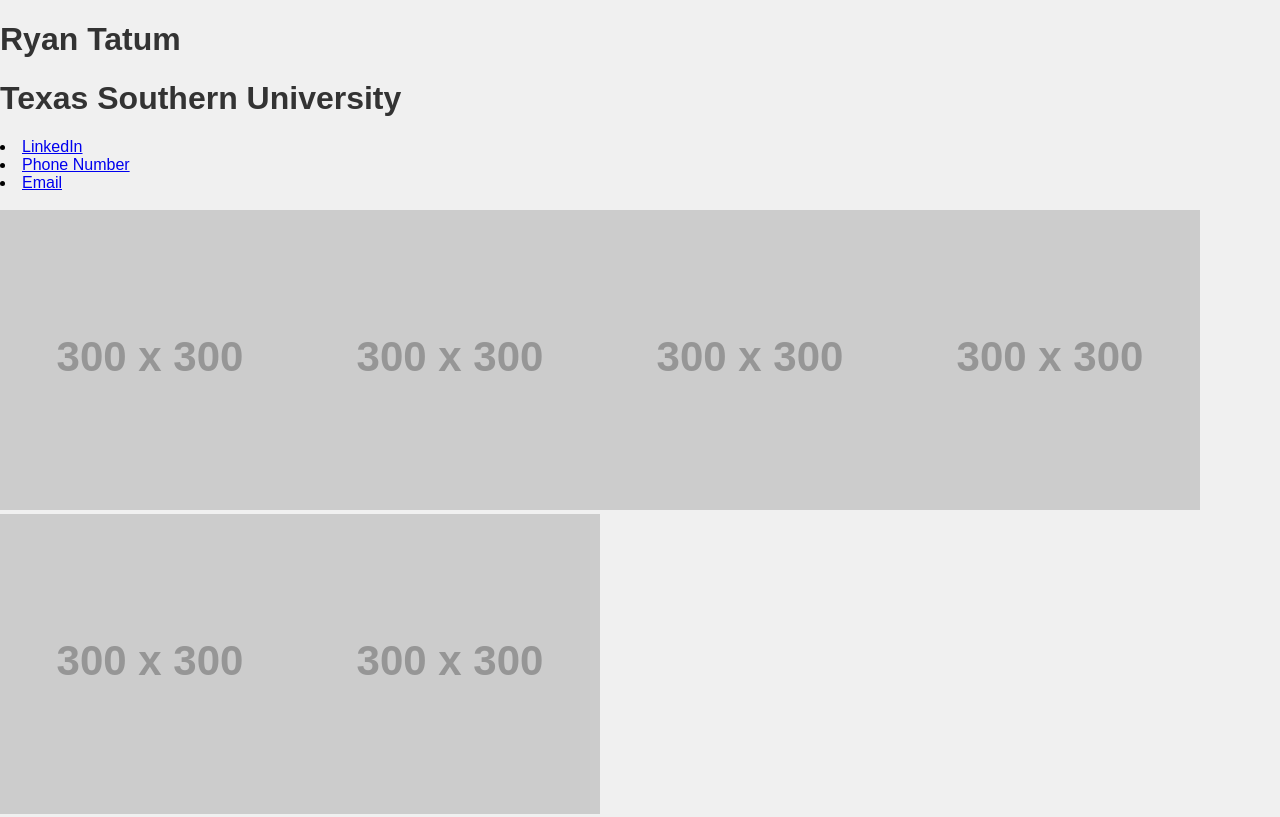
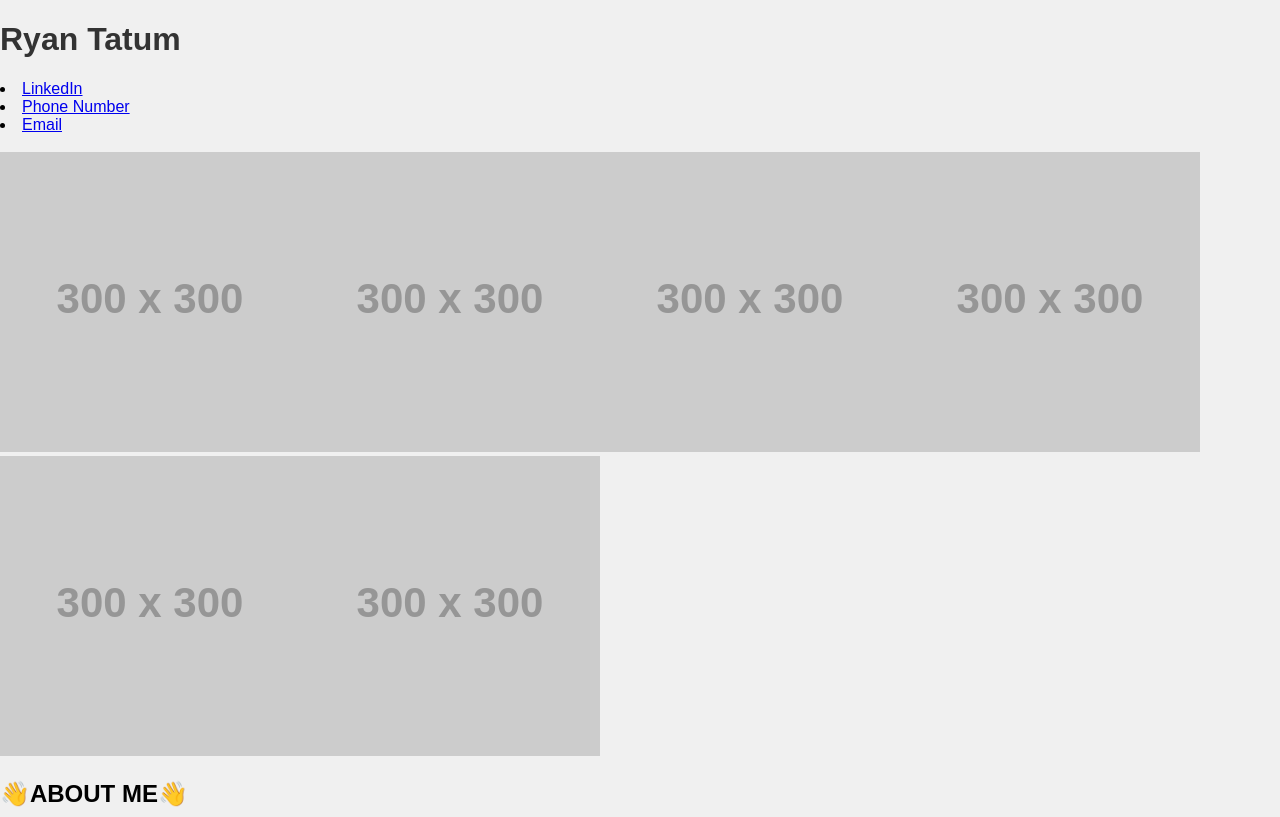
Before and after one commit to RTgotthepower/RTgotthepower.github.io, a plain HTML site: page index.html in a window 1280 px wide. Shown: the top 817 px of the page. Drawn offline with Linux system fonts and the light colour scheme; placeholder pictures from the web are drawn by us.

Commit message:
delted tsu

```diff
--- a/index.html
+++ b/index.html
@@ -23,7 +23,7 @@
     </style>
 </head>
 <body>
-    <h1>Ryan Tatum</h1> <h1>Texas Southern University</h1>
+    <h1>Ryan Tatum</h1>
     <li><a href="https://www.linkedin.com/in/ryan-tatum-b387762a8/">LinkedIn</a></li>
 
     <li><a href="(469)929-3932">Phone Number</a></li>
@@ -31,7 +31,7 @@
     <li><a href="R.tatum1232@student.tsu.edu">Email</a></li><br>
 
     <img src="https://via.placeholder.com/300" alt="Placeholder Image"><img src="https://via.placeholder.com/300" alt="Placeholder Image"><img src="https://via.placeholder.com/300" alt="Placeholder Image"><img src="https://via.placeholder.com/300" alt="Placeholder Image"><img src="https://via.placeholder.com/300" alt="Placeholder Image"><img src="https://via.placeholder.com/300" alt="Placeholder Image">
-         <h2>👋ABOUT ME👋</h2>
+       <h2>👋ABOUT ME👋</h2>
     <p>Hello World! I'm Ryan Tatum, hailing from a quaint corner of the DFW metroplex known as Rockwall, TX. I am a junior at The illustrious Texas Southern University, pursuing my B.S. degree in Computer Science with a concentration in computer networks. I'm passionate about continuous learning and coding. On My free time i love to play basketball, videogames, cut hair, and also make educational (Programming) videos on youtube. I am Currently proficient in C++, Java, html, css, javascript, and C, I'm eagerly gearing up to conquer Python next!<br>
     <p>In addition to my academic pursuits, I serve as the CEO of the AI Avengers, a dynamic group of computer science enthusiasts dedicated to empowering others through coding tutorials across various programming languages. On a personal note, I share how-to videos on both hairstyling and coding tips on my YouTube channel.</p>
     <ul>
```
